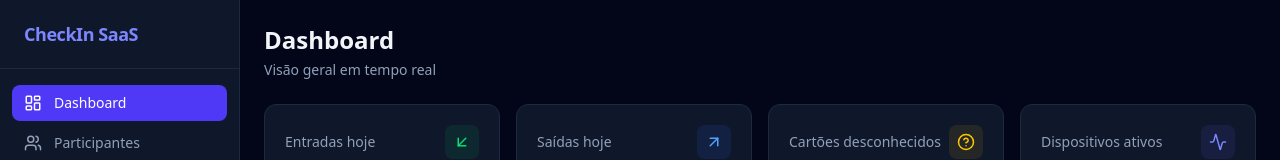
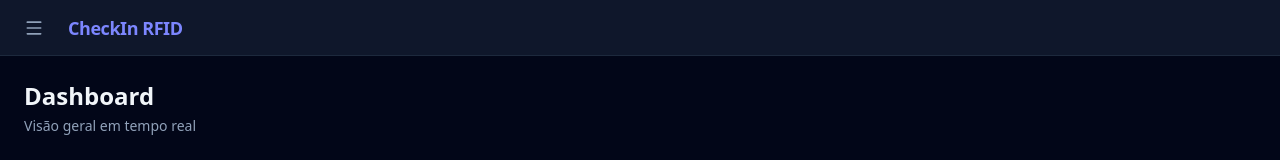
Before and after one commit to GabrielR0d/saas-checkin, a React (Vite) app in the folder frontend/: page / in a window 1280 px wide. Shown: the top 160 px of the page. Built offline with nearby package versions, Linux system fonts and the light colour scheme; no server answers; sample sign-in values are in the browser's storage.

Commit message:
feat: menu lateral vira drawer com botão hambúrguer
Refactor layout component to include a top bar and drawer menu functionality.

```diff
--- a/frontend/src/components/Layout.tsx
+++ b/frontend/src/components/Layout.tsx
@@ -1,13 +1,8 @@
+import { useState } from 'react'
 import { NavLink, Outlet, useNavigate } from 'react-router-dom'
 import {
-  LayoutDashboard,
-  Users,
-  CreditCard,
-  Wifi,
-  ClipboardList,
-  Settings,
-  Zap,
-  LogOut,
+  LayoutDashboard, Users, CreditCard, Wifi, ClipboardList,
+  Settings, Zap, LogOut, Menu, X,
 } from 'lucide-react'
 import { useAuth } from '../store/auth'
 import { socket } from '../lib/socket'
@@ -25,6 +20,7 @@ const NAV_ITEMS = [
 export function Layout() {
   const { user, logout } = useAuth()
   const navigate = useNavigate()
+  const [open, setOpen] = useState(false)
 
   function handleLogout() {
     socket.disconnect()
@@ -33,11 +29,42 @@ export function Layout() {
   }
 
   return (
-    <div className="flex h-screen bg-slate-950 overflow-hidden">
-      {/* Sidebar */}
-      <aside className="w-60 bg-slate-900 border-r border-slate-800 flex flex-col shrink-0">
-        <div className="px-6 py-5 border-b border-slate-800">
-          <span className="text-indigo-400 font-bold text-lg tracking-tight">CheckIn SaaS</span>
+    <div className="flex flex-col h-screen bg-slate-950 overflow-hidden">
+      {/* Top bar */}
+      <header className="h-14 bg-slate-900 border-b border-slate-800 flex items-center px-4 shrink-0 gap-4">
+        <button
+          onClick={() => setOpen(true)}
+          className="p-2 text-slate-400 hover:text-slate-100 hover:bg-slate-800 rounded-lg transition-colors"
+          aria-label="Abrir menu"
+        >
+          <Menu size={20} />
+        </button>
+        <span className="text-indigo-400 font-bold text-lg tracking-tight">CheckIn RFID</span>
+      </header>
+
+      {/* Overlay */}
+      {open && (
+        <div
+          className="fixed inset-0 bg-black/60 z-40"
+          onClick={() => setOpen(false)}
+        />
+      )}
+
+      {/* Drawer */}
+      <aside
+        className={`fixed top-0 left-0 h-full w-64 bg-slate-900 border-r border-slate-800 flex flex-col z-50 transform transition-transform duration-200 ${
+          open ? 'translate-x-0' : '-translate-x-full'
+        }`}
+      >
+        <div className="px-6 py-5 border-b border-slate-800 flex items-center justify-between">
+          <span className="text-indigo-400 font-bold text-lg tracking-tight">CheckIn RFID</span>
+          <button
+            onClick={() => setOpen(false)}
+            className="p-1.5 text-slate-400 hover:text-slate-100 hover:bg-slate-800 rounded-lg transition-colors"
+            aria-label="Fechar menu"
+          >
+            <X size={18} />
+          </button>
         </div>
 
         <nav className="flex-1 px-3 py-4 space-y-1 overflow-y-auto">
@@ -46,6 +73,7 @@ export function Layout() {
               key={to}
               to={to}
               end={end}
+              onClick={() => setOpen(false)}
               className={({ isActive }) =>
                 `flex items-center gap-3 px-3 py-2 rounded-lg text-sm font-medium transition-colors ${
                   isActive
```
